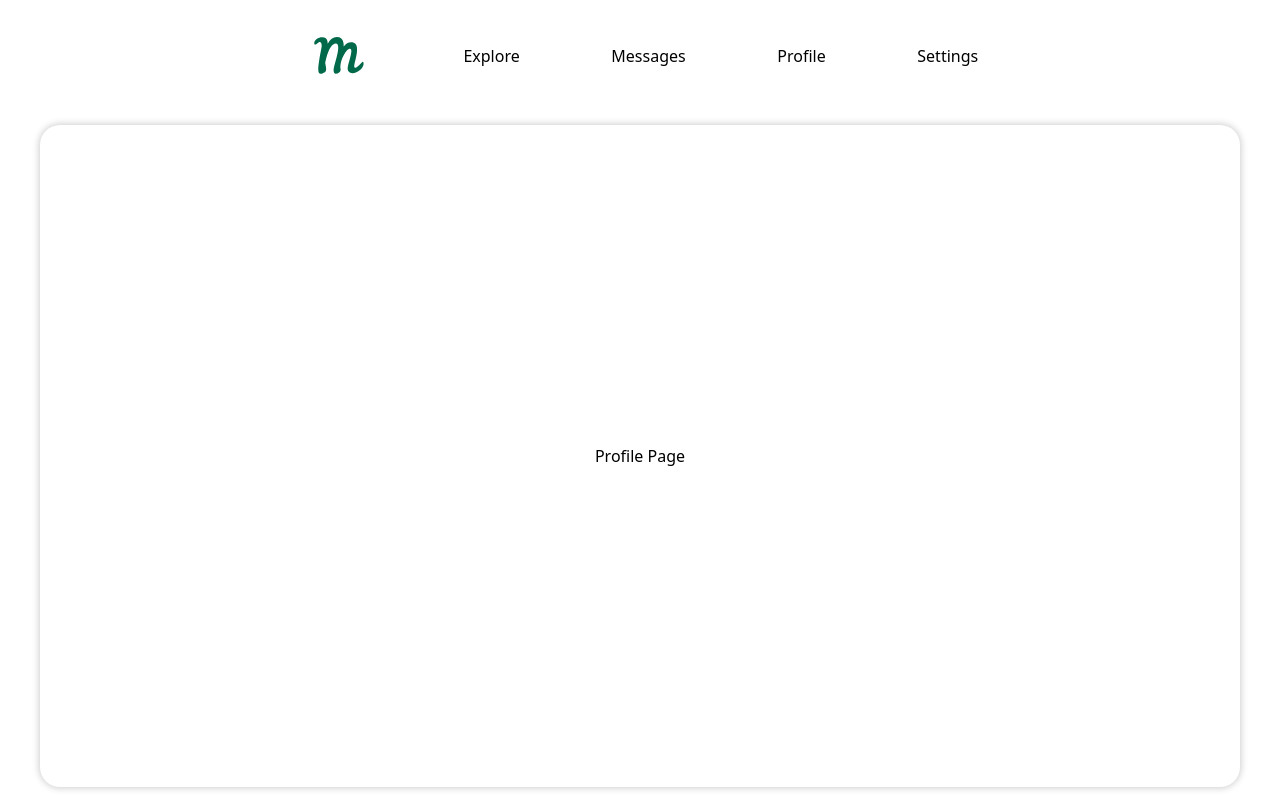
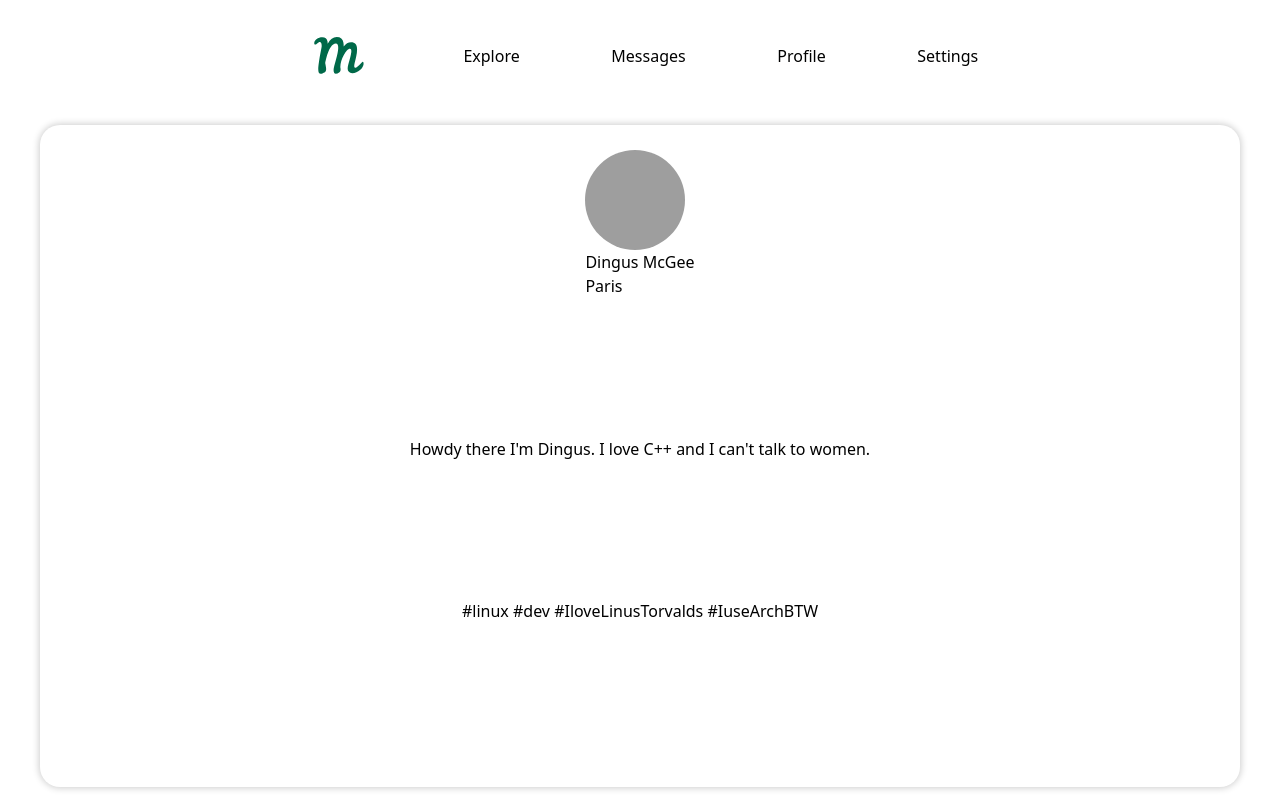
Before and after one commit to BHTho/Matcha, a React (Vite) app in the folder client/: page /profile in a window 1280 px wide. Built offline with nearby package versions, Linux system fonts and the light colour scheme; grey boxes are pictures that could not be loaded.

Commit message:
added dummy data to flesh out basic profile page

```diff
--- /dev/null
+++ b/client/src/pages/Profile/Profile.module.css
@@ -0,0 +1,26 @@
+.ProfileParent {
+    display: flex;
+    flex-direction: column;
+    height: 100%;
+    width: 100%;
+}
+
+.ProfileParent > * {
+    flex-grow: 1;
+    align-self: center;
+}
+
+.ProfileHeader {
+    display: flex;
+    flex-direction: column;
+}
+
+.ProfileAvatar {
+    object-fit: cover;
+    border-radius: 50%;
+    width: 100px;
+    height: 100px;
+}
+
+.ProfileBio {
+}
--- a/client/src/pages/Profile/Profile.tsx
+++ b/client/src/pages/Profile/Profile.tsx
@@ -1,9 +1,49 @@
 import styles from './Profile.module.css';
 import PageParentDiv from '../../components/PageParentDiv/PageParentDiv';
 
+interface UserProfile {
+    id: string,
+    username: string,
+    email: string,
+    bio: string,
+    tags: string[],
+    sexuality: string, // straight, gay, bi
+    gender: string, // male, female, other
+    accntCoords: string[], // GPS coordinates (not live)
+    city: string,
+}
+
+const dummyUser : UserProfile = {
+    id: "1",
+    username: "dingus",
+    email: "dingus@42.fr",
+    bio: "Howdy there I'm Dingus. I love C++ and I can't talk to women.",
+    tags: ["#linux","#dev","#IloveLinusTorvalds","#IuseArchBTW"],
+    sexuality: "straight",
+    gender: "male",
+    accntCoords: ["48.8575", "2.3514"], // Paris Coords
+    city: "Paris",
+}
+
 function Profile() {
     return (
-        <PageParentDiv>Profile Page</PageParentDiv>
+        <PageParentDiv>
+            <div className={styles.ProfileParent}>
+                <div className={styles.ProfileHeader}>
+                    <img className={styles.ProfileAvatar} src="default_avatar.svg" alt="default_avatar" />
+                    <h1 className={styles.ProfileName}>Dingus McGee</h1>
+                    <h1 className={styles.ProfileCity}>{dummyUser.city}</h1>
+                </div>
+                <div className={styles.ProfileBio}>
+                    {dummyUser.bio}
+                </div>
+                <div className={styles.ProfileTags}>
+                    {dummyUser.tags.map((tag) => {
+                        return tag + " ";
+                    })}
+                </div>
+            </div>
+        </PageParentDiv>
     )
 }
 
```
